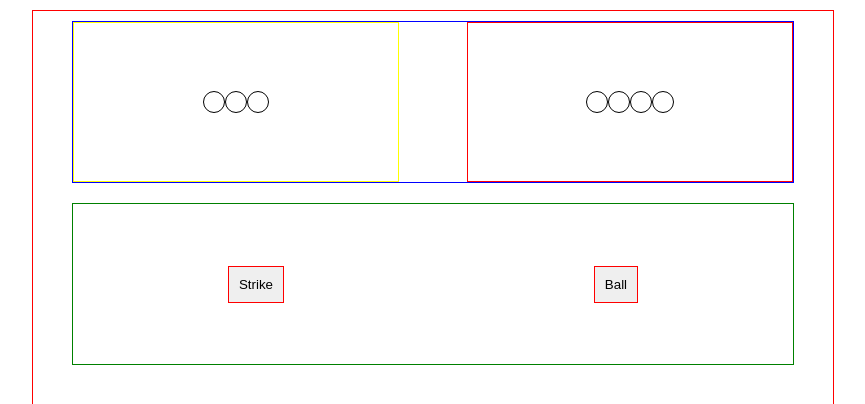
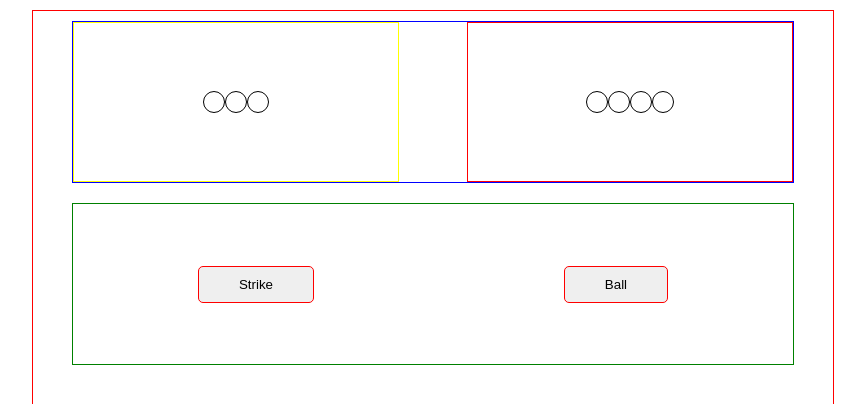
Before and after one commit to dividedsky/react_scorekeeper, a React (Create React App) app: page / in a window 1280 px wide. Shown: the top 404 px of the page, without its empty margins (207-1072 px from the left). Built offline with nearby package versions, Linux system fonts and the light colour scheme.

Commit message:
styling btttons, adding out markers

```diff
--- a/src/App.js
+++ b/src/App.js
@@ -1,26 +1,26 @@
-import React, { Component } from 'react';
-import './App.css';
-import AtBatBox from './components/AtBatBox';
+import React, { Component } from "react";
+import "./App.css";
+import AtBatBox from "./components/AtBatBox";
 
 class App extends Component {
   constructor() {
     super();
     this.state = {
       outs: 0,
-    }
+    };
   }
 
   addOut = () => {
-    console.log('out!');
-    this.setState((prevState) => {
-      return { outs: prevState.outs + 1 }
+    console.log("out!");
+    this.setState(prevState => {
+      return { outs: prevState.outs + 1 };
     });
-  }
+  };
 
   render() {
     return (
       <div className="App">
-          <AtBatBox addOut={this.addOut}/>
+        <AtBatBox addOut={this.addOut} outs={this.state.outs} />
       </div>
     );
   }
--- a/src/components/AtBatBox.js
+++ b/src/components/AtBatBox.js
@@ -12,31 +12,29 @@ class AtBatBox extends React.Component {
     this.state = {
       strikes: 0,
       balls: 0,
+      outs: Array(props.outs).fill(<Circle filled />),
     }
     this.addOut = props.addOut.bind(this);
+    console.log(this.state.outs);
   }
 
   addStrike = () => {
-    if (this.state.strikes === 2) {
-      this.addOut();
-      this.reset();
-    }
-    else {
     this.setState((prevState) => {
       return { strikes: prevState.strikes + 1 }
     });
+    if (this.state.strikes === 2) {
+      this.addOut();
+      setTimeout(this.reset, 800);
   }
   }
 
   addBall = () => {
-    if (this.state.balls === 3) {
-      this.reset();
-    }
-    else {
     this.setState((prevState) => {
       return { balls: prevState.balls + 1 }
     });
-  }
+    if (this.state.balls === 3) {
+      setTimeout(this.reset, 800);
+    }
   }
 
   reset = () => {
@@ -63,6 +61,7 @@ class AtBatBox extends React.Component {
     ballDisplay.push(<Circle />);
   }
 
+
   return (
     <StyledABBox>
       <StyledCount>
@@ -71,6 +70,7 @@ class AtBatBox extends React.Component {
       </StyledCount>
       <ControlsBox>
         <Button onClick={this.addStrike}>Strike</Button>
+        {this.state.outs}
         <Button onClick={this.addBall}>Ball</Button>
         </ControlsBox>
     </StyledABBox>
--- a/src/components/styles.js
+++ b/src/components/styles.js
@@ -47,8 +47,9 @@ export const ControlsBox = styled.div`
 `;
 
 export const Button = styled.button`
-  padding: 10px;
+  padding: 10px 40px;
   border: 1px solid red;
+  border-radius: 5px;
 
   &:hover {
     filter: invert(100%);
```
